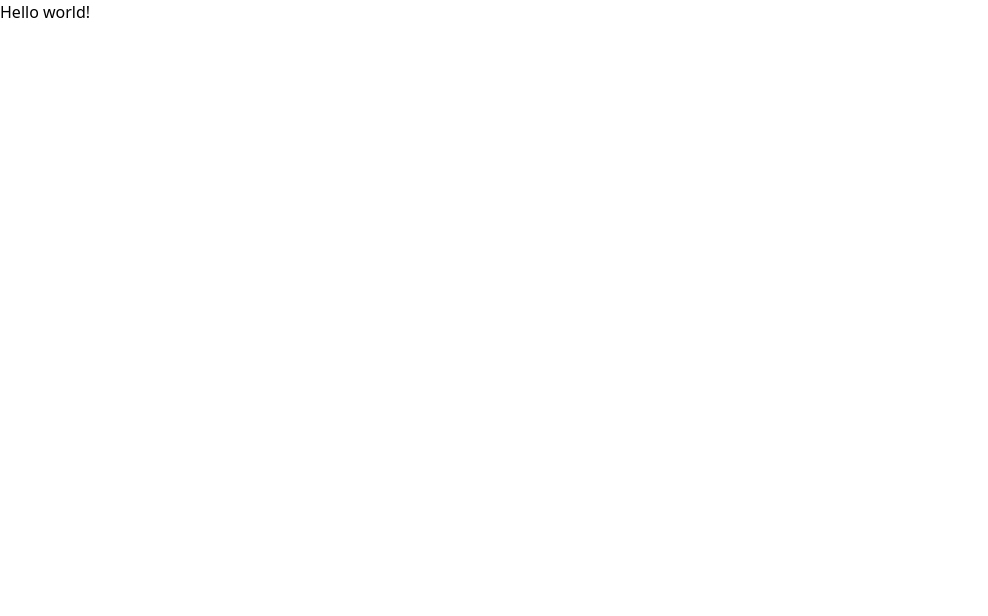
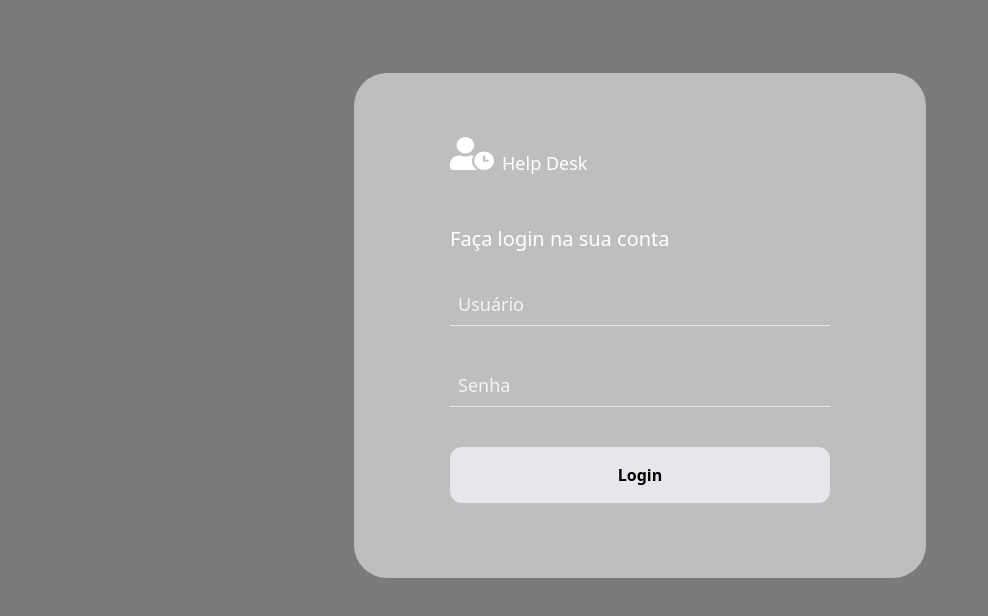
Before and after one commit to matheuskris/helpdesk-public, a Next.js app: page / in a window 1280 px wide. Shown: the top 616 px of the page, without its empty margins (0-988 px from the left). Built offline with nearby package versions, Linux system fonts and the light colour scheme.

Commit message:
finish design Login Page

```diff
--- a/pages/index.js
+++ b/pages/index.js
@@ -1,9 +1,27 @@
+import Image from "next/image";
 
+export default function Login() {
+  return (
+    // Containers
+    <div className="h-screen w-[100%] flex justify-center items-center relative bg-[#7a7a7a]">
+      <div className="md:w-[572px] md:mt-[-150px] md:px-24 md:py-16 md:h-[505px] rounded-[33px] bg-[#bebebe]">
 
-export default function Home() {
-  return (
-    <div>
-      <h1>Hello world!</h1>
+        {/* SVG e HelpDesk */}
+        <div className="flex items-baseline justify-start space-x-2">
+          <Image width={44} height={33} src="/Vector Help Desk.svg" alt="" />
+          <p className="text-lg text-white">Help Desk</p>
+        </div>
+
+        {/* Titulo */}
+        <p className="text-white text-xl mt-12">Faça login na sua conta</p>
+
+        {/* Formulário */}
+        <form className="flex flex-col space-y-10 mt-8" action="">
+          <input className="input" placeholder="Usuário" type="text" />
+          <input className="input" placeholder="Senha" type="text" />
+          <button className="px-6 py-4 mt-10 text-black font-bold bg-gray-200 rounded-xl">Login</button>
+        </form>
+      </div>
     </div>
-  )
+  );
 }
--- a/styles/globals.css
+++ b/styles/globals.css
@@ -1,3 +1,10 @@
 @tailwind base;
 @tailwind components;
 @tailwind utilities;
+
+
+@layer components {
+    .input {
+        @apply p-2 bg-transparent border-b placeholder:text-gray-100 placeholder:text-lg outline-none
+    }
+}
```
Also changed, not shown: public/Vector Help Desk.svg (added).
